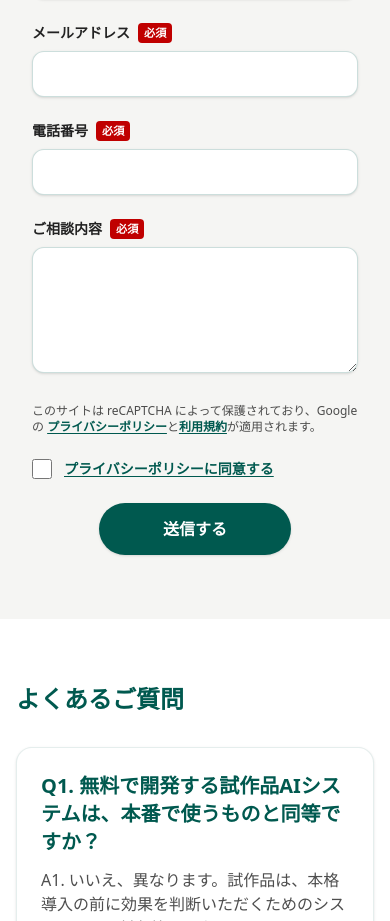
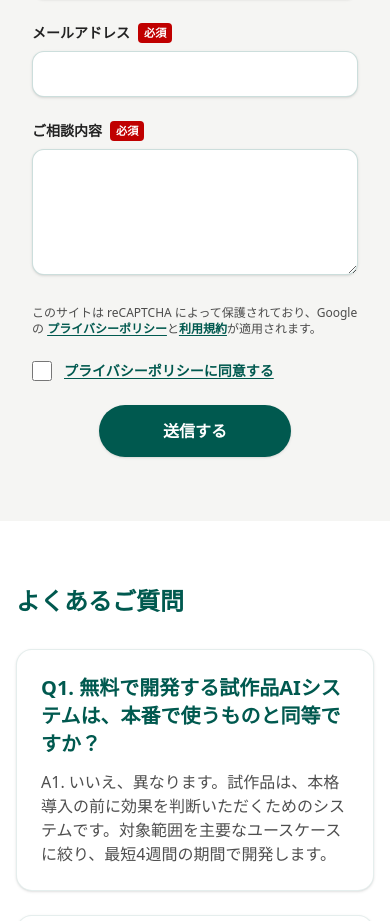
Before and after one commit to Shota44K/tomosu-ai, a Next.js app: page / in a window 390 px wide. Shown: the part 7909-8830 px from the top of the page. Built offline with nearby package versions, Linux system fonts and the light colour scheme; no server answers.

Commit message:
phone field 削除

```diff
--- a/components/home/ContactForm.tsx
+++ b/components/home/ContactForm.tsx
@@ -23,14 +23,13 @@ type ContactFields = {
   company: string;
   name: string;
   email: string;
-  phone: string;
   message: string;
 };
 type FieldName = keyof ContactFields;
 
-const initialFormState: ContactFields = { company:'', name:'', email:'', phone:'', message:'' };
+const initialFormState: ContactFields = { company:'', name:'', email:'', message:'' };
 const generalErrorMessage = '必須項目です。';
-const requiredFields: FieldName[] = ['company','name','email','phone','message']; // 仕様上「電話番号を任意」にするなら 'phone' を外し、input の required も外してください。
+const requiredFields: FieldName[] = ['company','name','email','message'];
 
 export default function ContactForm() {
   const [formData, setFormData] = useState<ContactFields>(initialFormState);
@@ -348,26 +347,6 @@ export default function ContactForm() {
             />
           </div>
 
-          {/* phone（任意にするなら required を削除） */}
-          <div>
-            <label htmlFor="phone" className="flex items-end justify-between text-sm font-semibold text-text">
-              <span className="flex items-center gap-2">
-                電話番号
-                <span className="rounded-sm bg-[#C00000] px-1.5 py-0.5 text-[0.7rem] font-semibold text-white">必須</span>
-              </span>
-              {touched.phone && errors.phone && (
-                <span id="phone-error" className="text-xs font-medium text-[#C00000]">{errors.phone}</span>
-              )}
-            </label>
-            <input
-              id="phone" name="phone" type="tel" required
-              value={formData.phone} onChange={handleChange}
-              aria-invalid={errors.phone ? 'true' : 'false'}
-              aria-describedby={errors.phone ? 'phone-error' : undefined}
-              className={getFieldClasses('phone')}
-            />
-          </div>
-
           {/* message */}
           <div>
             <label htmlFor="message" className="flex items-end justify-between text-sm font-semibold text-text">
```
